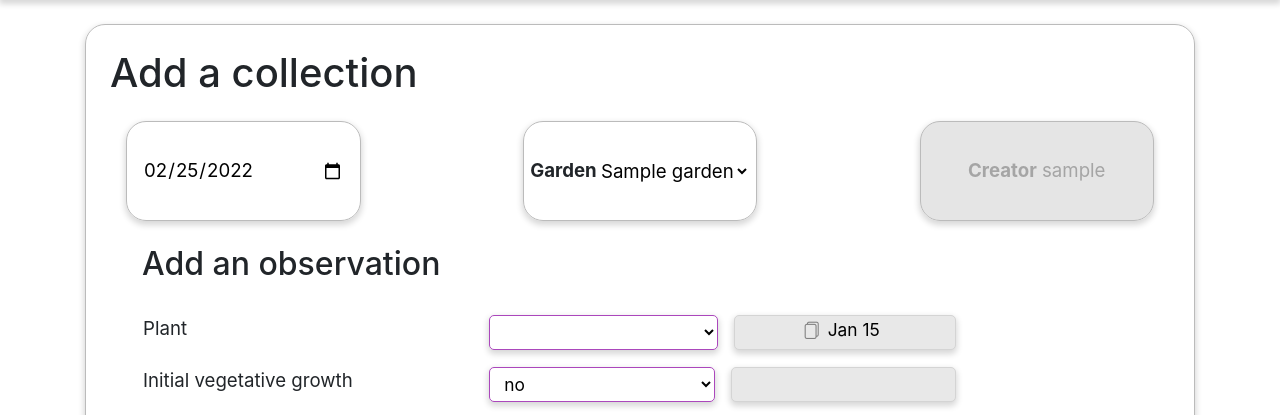
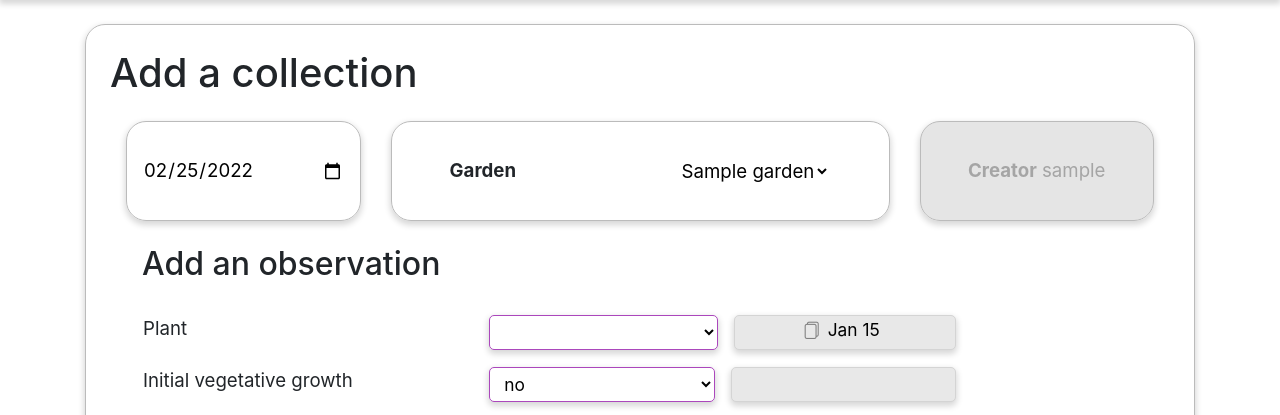
Before and after one commit to iDiv-Data-and-Code-Unit/PhenObs, a Django app: page /observations/add/ in a window 1280 px wide. Shown: the part 56-471 px from the top of the page. Run offline with Django 3.2, Linux system fonts and the light colour scheme; a user stored in the database is signed in; tables that the repository leaves empty hold one stand-in row (values such as "Sample post"); data that the repository does not hold is empty; some libraries are stand-ins or nearby versions.

Commit message:
Closes #42; Sort plant names, add new subgardens

```diff
--- a/phenobs/observations/urls.py
+++ b/phenobs/observations/urls.py
@@ -44,5 +44,5 @@ urlpatterns = [
         "last/",
         views.last,
         name="last",
-    )
+    ),
 ]
--- a/phenobs/static/css/project.css
+++ b/phenobs/static/css/project.css
@@ -99,9 +99,16 @@ a:active {
 
 
 
+#garden {
+  width: 50%;
+}
+
+
+
 #subgarden {
   border: none;
-  background: transparent
+  background: transparent;
+  width: 70%;
 }
 
 #subgarden:focus {
--- a/phenobs/static/js/observation.js
+++ b/phenobs/static/js/observation.js
@@ -37,10 +37,22 @@ export async function setupPlants(id) {
     let plants = document.getElementById('plant');
     plants.innerHTML = '<option value="" name="" id=""></option>';
 
+    // Sorting for alphabetical order
+    let names = {};
     for (let key in collection["records"]) {
         const plant = collection["records"][key];
+        names[plant["name"]] = plant;
+    }
+    const ordered = Object.keys(names).sort().reduce(
+        (obj, key) => {
+          obj[key] = collection["records"][names[key]["order"]];
+          return obj;
+        }, {}
+      );
 
-        // console.log(key, plant['name'], plant['order']);
+    for (let key in ordered) {
+        const plant = ordered[key];
+
         plants.innerHTML +=
             '<option value="' +
             plant["name"] +
--- a/phenobs/templates/observations/add_collection.html
+++ b/phenobs/templates/observations/add_collection.html
@@ -20,15 +20,15 @@
     <h1>Add a collection</h1>
 
     <div class="row justify-content-between px-3 mt-4">
-      <div class="col-md-6 col-lg-3">
+      <div class="col-lg-3">
         <input type="date" class="wide-button px-lg-3 col-12 gray-text" id="collection-date"/>
       </div>
-      <div class="col-md-6 mt-3 mt-md-0 col-lg-3">
+      <div class="col-lg-6 mt-3 mt-lg-0">
         <div class="wide-button px-lg-4 px-md-5 col-12 d-flex align-items-center justify-content-center">
           <strong>Garden</strong>
           <select class="text-right" style="border: none; background: transparent" id="subgarden">
             {% for sub in subgardens %}
-            <option value="{{ sub.name }}" name="{{ sub.id }}" {% if sub.id == garden.id%} selected {% endif %}>
+            <option class="text-truncate" value="{{ sub.name }}" name="{{ sub.id }}" {% if sub.id == garden.id%} selected {% endif %}>
               {% if sub.id == garden.id%}
               {% else %}+
               {% endif %}
@@ -38,7 +38,7 @@
           </select>
         </div>
       </div>
-      <div class="col-md-6 mt-3 mt-lg-0 col-lg-3">
+      <div class="col-lg-3 mt-3 mt-lg-0">
         <button class="wide-button px-lg-4 px-md-5 col-12 disabled-btn" disabled><strong>Creator</strong> <span id="creator"></span></button>
       </div>
     </div>
```
Also changed, not shown: phenobs/templates/observations/edit_collection.html (+4 -4 lines).
